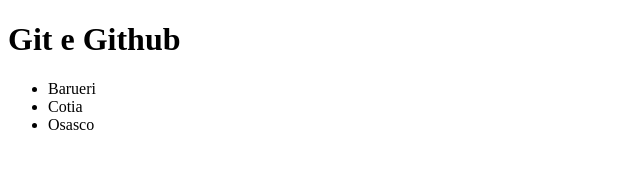
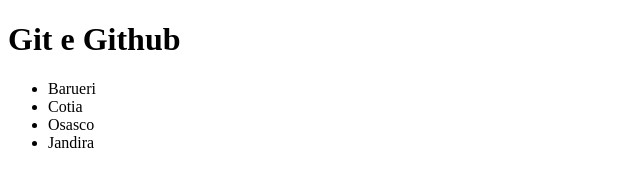
Before and after one commit to JheAguiar/projeto_cliente1, a plain HTML site: page index.html in a window 1280 px wide. Shown: the full height of the page, 0-640 px from the left. Drawn offline with Linux system fonts and the light colour scheme.

Commit message:
adicionando código html

```diff
--- a/index.html
+++ b/index.html
@@ -12,6 +12,7 @@
         <li>Barueri</li>
         <li>Cotia</li>
         <li>Osasco</li>
+        <li>Jandira</li>
     </ul>
 </body>
 </html>
```
